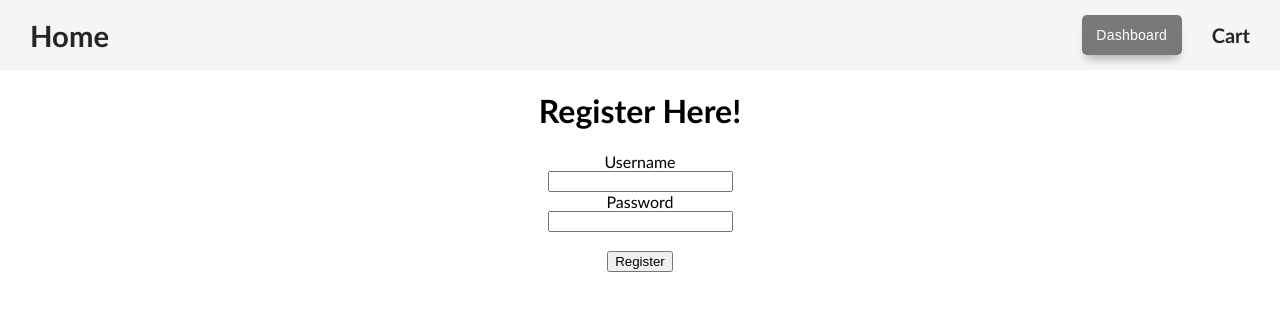
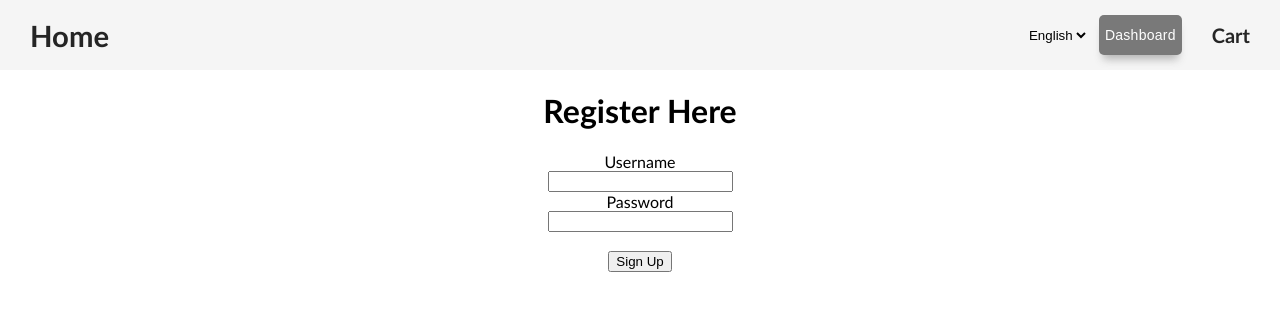
Before and after one commit to AlexTheChef/E-Commerce-REDUX, a React (Create React App) app in the folder frontend/: page /register in a window 1280 px wide. Shown: the top 310 px of the page. Built offline with nearby package versions, Linux system fonts and the light colour scheme.

Commit message:
Add Serbian language

```diff
--- a/frontend/package.json
+++ b/frontend/package.json
@@ -8,9 +8,11 @@
     "@testing-library/user-event": "^12.8.3",
     "axios": "^0.24.0",
     "bootstrap": "^5.1.3",
+    "i18next": "^21.5.3",
     "persist": "^0.2.7",
     "react": "^17.0.2",
     "react-dom": "^17.0.2",
+    "react-i18next": "^11.14.3",
     "react-redux": "^7.2.6",
     "react-router-dom": "^6.0.1",
     "react-scripts": "4.0.3",
--- a/frontend/src/App.css
+++ b/frontend/src/App.css
@@ -28,7 +28,7 @@ body {
 }
 
 .nav-btn {
-    width: 100px;
+    width: fit-content;
     height: 40px;
     background: rgb(121, 121, 121);
     box-shadow: 0px 8px 8px -4px rgba(77, 77, 77, 0.4);
@@ -235,3 +235,13 @@ body {
 textarea:focus, input:focus {
     outline: none;
 }
+
+.selector {
+    border: none;
+    margin-right: 10px;
+    background: transparent;
+}
+
+.selector:focus {
+    outline: none;
+}
--- a/frontend/src/Components/Home.jsx
+++ b/frontend/src/Components/Home.jsx
@@ -5,7 +5,8 @@ import { Link } from "react-router-dom";
 import { useNavigate } from "react-router-dom"
 import { useDispatch } from 'react-redux'
 import { bindActionCreators } from 'redux'
-import {actionCreators} from '../Store/index'
+import { actionCreators } from '../Store/index'
+import { useTranslation } from "react-i18next";
 
 function Home() {
   const { productData } = data;
@@ -19,7 +20,7 @@ function Home() {
     } else {
       params.delete("search")
     }
-    navigate({search: params.toString()})
+    navigate({ search: params.toString() })
   }, [searchTerm, navigate])
 
   //Redux
@@ -27,10 +28,12 @@ function Home() {
   const { addToCart } = bindActionCreators(actionCreators, dispatch)
   //Redux
 
+  const { t } = useTranslation();
+
   return (
     <div className="home-container">
-      <h1>All Items</h1>
-      <input className='search' onChange={e => { setSearchTerm(e.target.value) }} name='search' type='text' placeholder='Search Products' />
+      <h1>{t("AllItems")}</h1>
+      <input className='search' onChange={e => { setSearchTerm(e.target.value) }} name='search' type='text' placeholder={t("search")} />
       <section>
         <div className='home-row'>
           {productData.filter(val => {
@@ -50,7 +53,7 @@ function Home() {
                   <div className="home-info ">
                     <h5>{item.title}</h5>
                     <h5>${item.price}</h5>
-                    <button className="home-btn" onClick={() => addToCart(item)} >Add to Cart</button>
+                    <button className="home-btn" onClick={() => addToCart(item)} >{t("AddToCart")}</button>
                   </div>
                 </div>
               </div>
--- a/frontend/src/Components/Navbar.jsx
+++ b/frontend/src/Components/Navbar.jsx
@@ -1,9 +1,11 @@
-import React from 'react';
+import React, { useEffect, useState } from 'react';
 import { Link } from "react-router-dom";
 import '../App.css';
 import { useDispatch } from 'react-redux'
 import { bindActionCreators } from 'redux'
 import { actionCreators } from '../Store/index'
+import i18n from "i18next";
+import { useTranslation } from "react-i18next";
 
 function Navbar({ login }) {
 
@@ -12,19 +14,42 @@ function Navbar({ login }) {
     const { isLogin } = bindActionCreators(actionCreators, dispatch)
     //Redux
 
+    const { t } = useTranslation();
+    const [lang, setLang] = useState('')
+
     const logOut = () => {
         isLogin(0)
         localStorage.setItem('access', JSON.stringify(''))
         localStorage.setItem('refresh', JSON.stringify(''))
     }
 
+    const onChange = (e) => {
+        i18n.changeLanguage(e.target.value)
+        setLang(e.target.value)
+    }
+
+    useEffect(() => {
+        const data = localStorage.getItem('lang')
+        if (data) {
+            setLang(data)
+        }
+    }, [])
+
+    useEffect(()=> {
+        localStorage.setItem('lang', lang)
+    }, [lang])
+
     return (
         <nav className="navbar">
-            <Link to="/" className="navbar-home">  <h3>Home</h3> </Link>
+            <Link to="/" className="navbar-home">  <h3>{t("Home")}</h3> </Link>
             <div className="nav-right">
-                {login ? <button className="nav-btn" onClick={logOut} >Log Out</button> : <span></span>}
-                <Link to="/dashboard" ><button className="nav-btn" >Dashboard</button></Link>
-                <Link to="/Cart" className="navbar-cart"> <h4>Cart</h4> </Link>
+                <select name='language' className="selector" onChange={onChange} >
+                    <option value='en'>English</option>
+                    <option value='srb'>Srpski</option>
+                </select>
+                {login ? <button className="nav-btn" onClick={logOut} >{t("Logout")}</button> : <span></span>}
+                <Link to="/dashboard" ><button className="nav-btn" >{t("Dashboard")}</button></Link>
+                <Link to="/Cart" className="navbar-cart"> <h4>{t("Cart")}</h4> </Link>
             </div>
         </nav>
     );
--- a/frontend/src/Pages/Cart.jsx
+++ b/frontend/src/Pages/Cart.jsx
@@ -6,8 +6,7 @@ import { bindActionCreators } from 'redux'
 import { actionCreators } from '../Store/index'
 import Axios from 'axios'
 import { useNavigate } from "react-router-dom"
-
-
+import { useTranslation } from "react-i18next";
 
 function Cart(props) {
   //Redux
@@ -90,11 +89,12 @@ function Cart(props) {
           })
       })
   }
+  const { t } = useTranslation();
 
   return (
     <div className="home-container">
       <Navbar />
-      <div>{store.length === 0 && <h1>Cart is Empty</h1>}</div>
+      <div>{store.length === 0 && <h1>{t("CartIsEmpty")}</h1>}</div>
       {store.map((item) => (
         <div key={item.id} className="cart-container">
           <div className="cart-title">{item.title}</div>
@@ -114,7 +114,7 @@ function Cart(props) {
           <hr></hr>
           <div className="total-price">
             <div >
-              <strong>Total Price</strong>
+              <strong>{t("TotalPrice")}</strong>
             </div>
             <div >
               <strong>${totalPrice}</strong>
@@ -123,10 +123,10 @@ function Cart(props) {
           <hr />
           <div className='cart-buttons'>
             <button className="home-btn" onClick={() => sendPurchases()}>
-              Checkout
+            {t("Checkout")}
             </button>
-            <button className="home-btn" onClick={() => getPurchases()}>Test refresh key</button>
-            <button className="home-btn-red" onClick={() => emptyCart()}>Empty Cart</button>
+            <button className="home-btn" onClick={() => getPurchases()}>{t("Refresh")}</button>
+            <button className="home-btn-red" onClick={() => emptyCart()}>{t("Empty")}</button>
           </div>
         </div>
       )}
--- a/frontend/src/Pages/Dashboard.jsx
+++ b/frontend/src/Pages/Dashboard.jsx
@@ -3,6 +3,7 @@ import Navbar from '../Components/Navbar';
 import Axios from 'axios'
 import { useNavigate } from "react-router-dom"
 import '../App.css';
+import { useTranslation } from "react-i18next";
 
 function Dashboard() {
     const [dashboard, setDashboard] = useState([])
@@ -45,19 +46,21 @@ function Dashboard() {
             })
     }
 
+    const { t } = useTranslation();
+
     return (
         <div>
             <Navbar />
             <div>{dashboard.map((item) => (
                 <div key={item.id} >
-                    <div className="home-info ">Order ID: {item.id}</div>
+                    <div className="home-info ">{t("Order")}: {item.id}</div>
                     <div> {item.products.map((item, index) => (
                         <div key={index} className='row'>{item.map((item) => (
                             <div key={item.id} className="home-size">
                                 <div className="home-shadow">
                                 <img className="home-img" src={item.img} alt="" />
                                     <div className="home-info ">
-                                        <div>Quantity: x{item.quantity}</div>
+                                        <div>{t("Quantity")}: x{item.quantity}</div>
                                         <div>${item.price}</div>
                                         <div>{item.title}</div>
                                     </div>
--- a/frontend/src/Pages/Login.jsx
+++ b/frontend/src/Pages/Login.jsx
@@ -6,6 +6,7 @@ import Navbar from '../Components/Navbar';
 import { useDispatch } from 'react-redux'
 import { bindActionCreators } from 'redux'
 import { actionCreators } from '../Store/index'
+import { useTranslation } from "react-i18next";
 
 function Login() {
     const [username, setUsername] = useState('')
@@ -47,19 +48,21 @@ function Login() {
         localStorage.setItem('refresh', refresh)
     }, [access, refresh])
 
+    const { t } = useTranslation();
+
     return (
         <div className="home-container">
             <Navbar />
-            <h1>Login Here!</h1>
+            <h1>{t("Login")}</h1>
             <form className="home-container">
-                <label>Username</label>
+                <label>{t("Username")}</label>
                 <input type='text' onChange={(e) => { setUsername(e.target.value) }} ></input>
-                <label>Password</label>
+                <label>{t("Password")}</label>
                 <input type='text' onChange={(e) => { setPassword(e.target.value) }} ></input>
                 <br />
-                <button onClick={login}>Login</button>
+                <button onClick={login}>{t("Log")}</button>
                 <br />
-                <Link to={'/register'}><button>Sign up</button></Link>
+                <Link to={'/register'}><button>{t("Register")}</button></Link>
             </form>
         </div>
     );
--- a/frontend/src/Pages/Register.jsx
+++ b/frontend/src/Pages/Register.jsx
@@ -3,6 +3,7 @@ import Axios from 'axios'
 import '../App.css';
 import { useNavigate } from "react-router-dom"
 import Navbar from '../Components/Navbar';
+import { useTranslation } from "react-i18next";
 
 function Register() {
     const [username, setUsername] = useState('')
@@ -18,18 +19,19 @@ function Register() {
         })
     }
 
+    const { t } = useTranslation();
 
     return (
         <div className="home-container">
             <Navbar />
-            <h1>Register Here!</h1>
+            <h1>{t("Reg")}</h1>
             <form className="home-container">
-                <label>Username</label>
+                <label>{t("Username")}</label>
                 <input type='text' onChange={(e) => { setUsername(e.target.value) }} ></input>
-                <label>Password</label>
+                <label>{t("Password")}</label>
                 <input type='text' onChange={(e) => { setPassword(e.target.value) }} ></input>
                 <br/>
-                <button onClick={register}>Register</button>
+                <button onClick={register}>{t("Register")}</button>
             </form>
         </div>
     );
--- a/frontend/src/index.jsx
+++ b/frontend/src/index.jsx
@@ -4,6 +4,21 @@ import Pages from './Routes/Routes';
 import { Provider } from 'react-redux'
 import { store, Login, persistor } from './Store/Store'
 import { PersistGate } from 'redux-persist/integration/react'
+import i18n from "i18next";
+import { initReactI18next } from "react-i18next";
+
+const translationsEn = {AllItems: 'All Items', AddToCart: 'Add to Cart', search: 'Search Products', Home: 'Home', Logout: 'Log Out', Dashboard: 'Dashboard', Cart: 'Cart', CartIsEmpty: 'Cart is empty', TotalPrice: 'Total Price', Checkout: 'Checkout', Refresh: 'Refresh key', Empty: 'Empty Cart', Order: 'Order ID', Quantity: 'Quantity', Login: 'Login Here', Username: 'Username', Password: 'Password', Log: 'Login', Register: 'Sign Up', Reg: 'Register Here' }
+const translationsSrb = {AllItems: 'Svi artikli', AddToCart: 'Dodaj u korpu', search: 'Pretrazi proizvode', Home: 'Pocetna', Logout: 'Izloguj se', Dashboard: 'Komandna tabla', Cart: 'Korpa', CartIsEmpty: 'Korpa je prazna', TotalPrice: 'Ukupna cena', Checkout: 'Naruci', Refresh: 'Osvezi kljuc', Empty: 'Isprazni korpu', Order: 'ID porudzbine', Quantity: 'Kolicina', Login: 'Ulogujste se ovde', Username: 'Korisnicko ime', Password: 'Sifra', Log: 'Uloguj se', Register: 'Registruj se', Reg: 'Registruj se ovde'}
+
+i18n
+  .use(initReactI18next)
+  .init({
+    resources: {
+      en: {translation: translationsEn},
+      srb: {translation: translationsSrb},
+    },
+    fallbackLng: "en"
+  });
 
 ReactDOM.render(
   <React.StrictMode>
```
Also changed, not shown: 2 other files (tests, documents, lock files or other folders).
